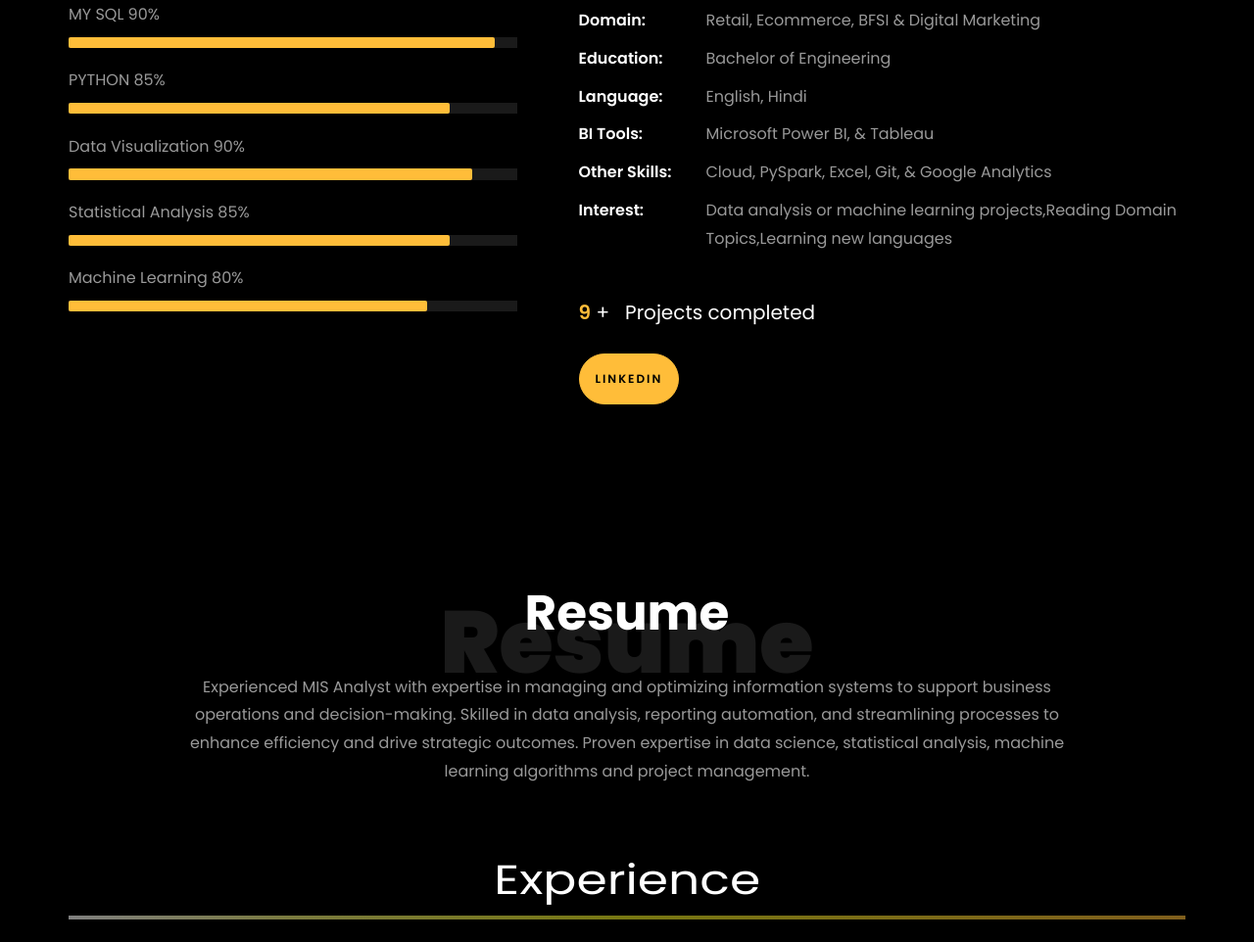
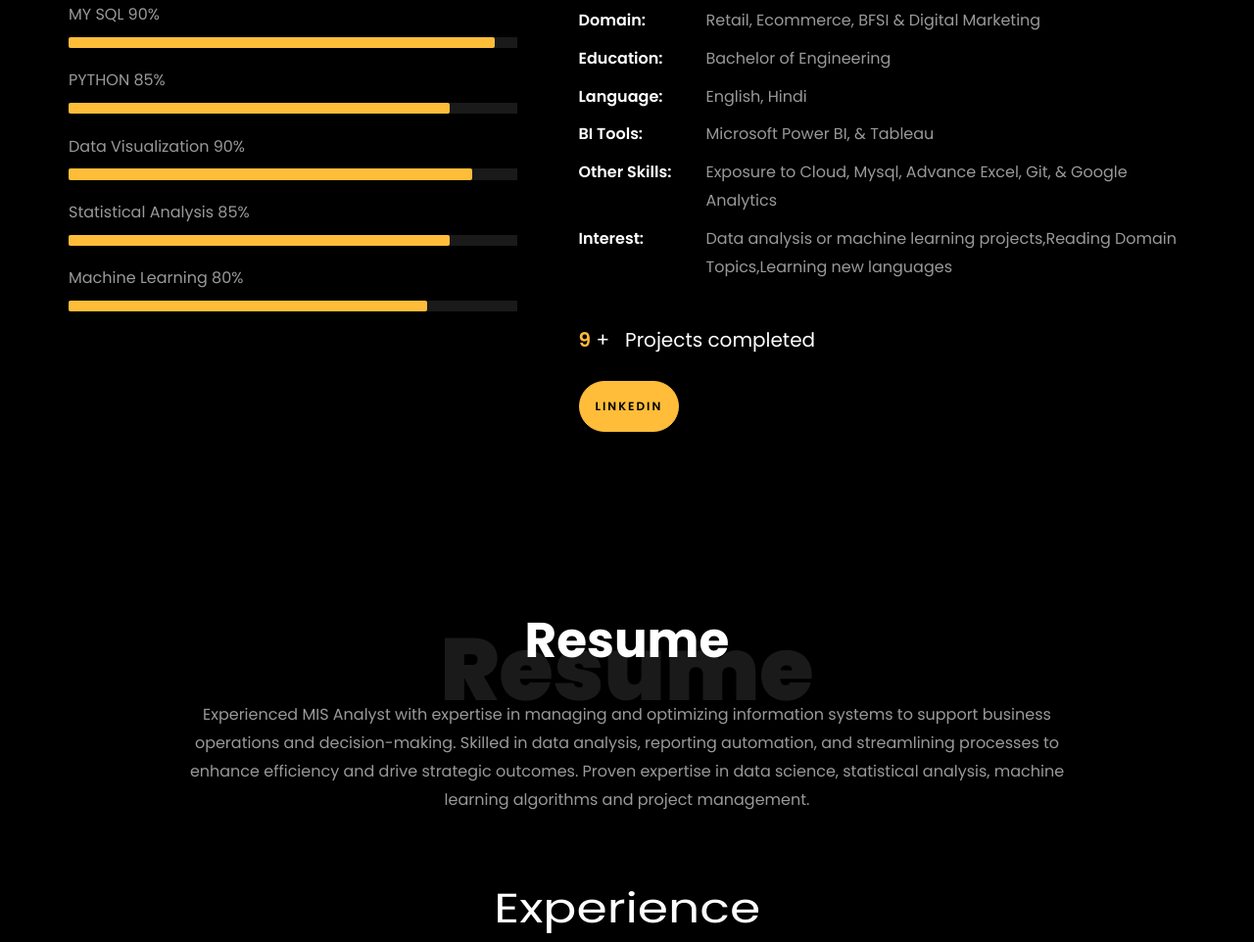
Before and after one commit to bhavishratan/Portfolio, a plain HTML site: page index.html in a window 1280 px wide. Shown: the part 1148-2110 px from the top of the page at 98% size. Drawn offline with Linux system fonts and the light colour scheme; files whose address does not match are found by name.

Commit message:
Update index.html

```diff
--- a/index.html
+++ b/index.html
@@ -280,7 +280,7 @@
 									<li class="d-flex"><span>Education:</span> <span>Bachelor of Engineering</span></li>
 									<li class="d-flex"><span>Language:</span> <span>English, Hindi</span></li>
 									<li class="d-flex"><span>BI Tools:</span> <span>Microsoft Power BI, &amp; Tableau</span></li>
-									<li class="d-flex"><span>Other Skills:</span> <span>Cloud, PySpark, Excel, Git, &amp; Google Analytics </span></li>
+									<li class="d-flex"><span>Other Skills:</span> <span>Exposure to Cloud, Mysql, Advance Excel, Git, &amp; Google Analytics </span></li>
 									<li class="d-flex"><span>Interest:</span> <span>Data analysis or machine learning projects,Reading Domain Topics,Learning new languages </span></li>
 
 								</ul>
```
